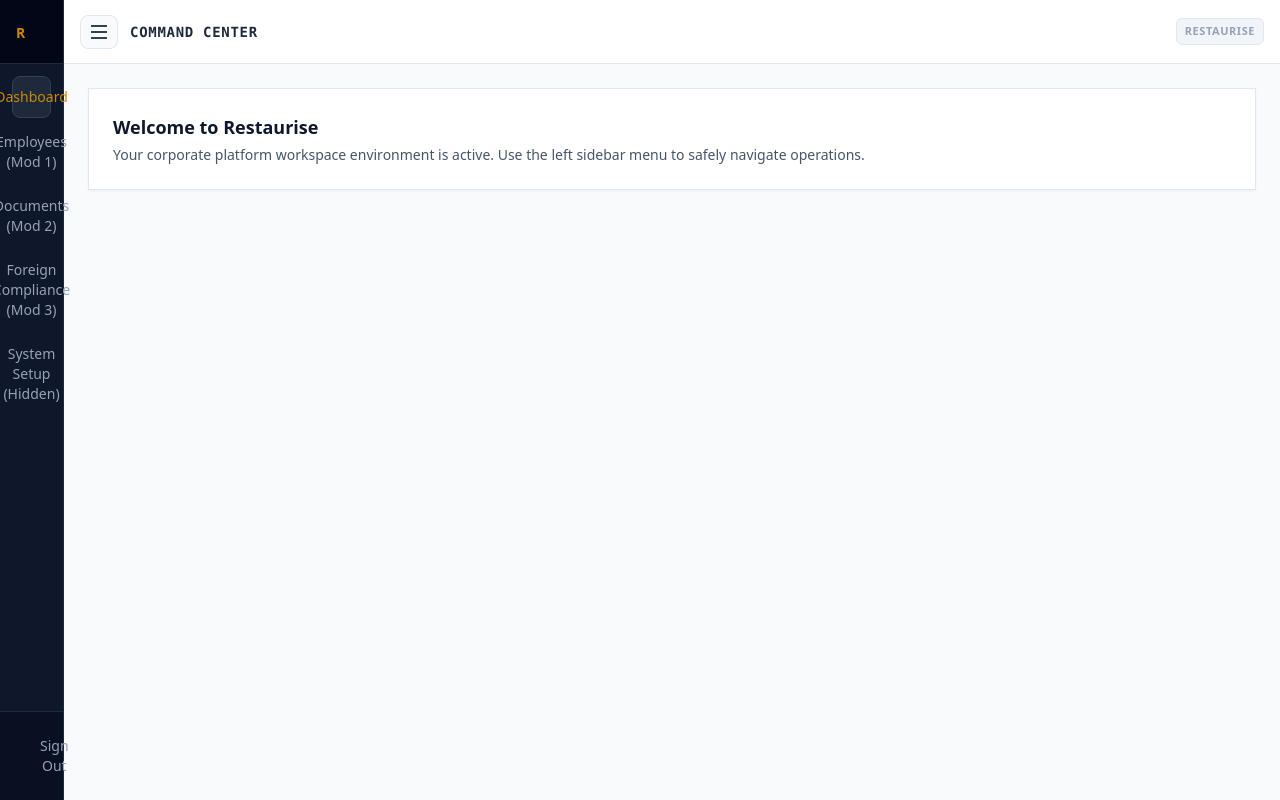
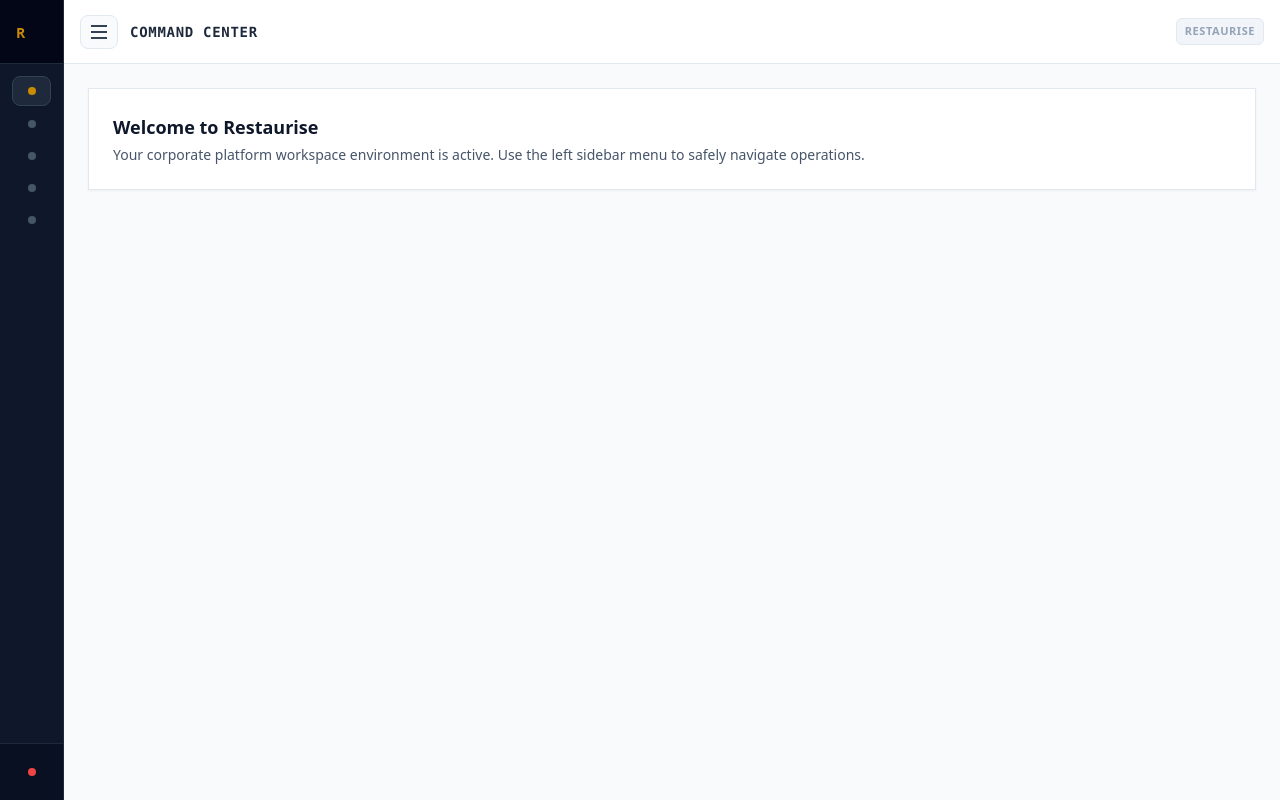
Before and after one commit to StanleyBoshoff/restaurant-operating-system, a React app in the folder frontend/: page / in a window 1280 px wide. Built offline with nearby package versions, Linux system fonts and the light colour scheme; the HTML template or start-up script is replaced by a standard one.

Commit message:
docs: clean up redundant logs and consolidate master README operational manual documentation

```diff
--- a/frontend/src/App.jsx
+++ b/frontend/src/App.jsx
@@ -1,8 +1,12 @@
 import React, { useState } from 'react';
-//We fetch our standalone components
+//Fetch standalone components
 import Dashboard from './components/Dashboard';
 import Sidebar from './components/Sidebar';
 import EmployeeDirectory from './components/EmployeeDirectory';
+
+import {
+  users, FileText, Globe, ShieldAlert, BarChart3, Settings
+} from 'lucide-react';
 
 export default function App() {
   const [companyName, setCompanyname] = useState("Restaurise");
--- a/frontend/src/components/Sidebar.jsx
+++ b/frontend/src/components/Sidebar.jsx
@@ -67,18 +67,24 @@
                             }`}
                             title={item.name}
                         >
-                            {/**/}
-                            <span>{item.name}</span>
+                            {/* Visual Symbol Indicator Dot */}
+                            <span className={`w-2 h-2 min-w-2 rounded-full shrink-0 ${isActive ? 'bg-yellow-600' : 'bg-slate-600'}`}></span>
+
+                            {/* 💡 Only render the text labels if the sidebar is fully open! */}
+                            {sidebarOpen && <span className="truncate text-slate-200">{item.name}</span>}
                         </button>
                         );
                     })}
                 </nav>
             </div>
+
             {/* Sidebar Sign Out Footer Option */}
-            <div className="p-4 border-t border-slate-800 bg-slate-950/40">
-            <button className="w-full flex items-center space-x-3 px-3 py-2 rounded-lg text-sm text-slate-400 hover:bg-red-950/30 hover:text-red-400 transition-colors">
-            <LogOut className="w-4 h-4" />
-            <span>Sign Out</span>
+            <div className="p-4 border-t border-slate-800 bg-slate-950/40 overflow-hidden">
+            <button className={`w-full flex items-center rounded-lg text-sm text-slate-400 hover:bg-red-950/30 hover:text-red-400 transition-colors ${
+                sidebarOpen ?  'space-x-3 px-3 py-2 justify-start' : 'p-2 justify-center'
+            }`}>
+                <span className="w-2 h-2 bg-red-500 rounded-full"></span>
+                {sidebarOpen && <span>Sign Out</span>}
             </button>
             </div>
         </aside>
```
Also changed, not shown: 1 other file (tests, documents, lock files or other folders).
